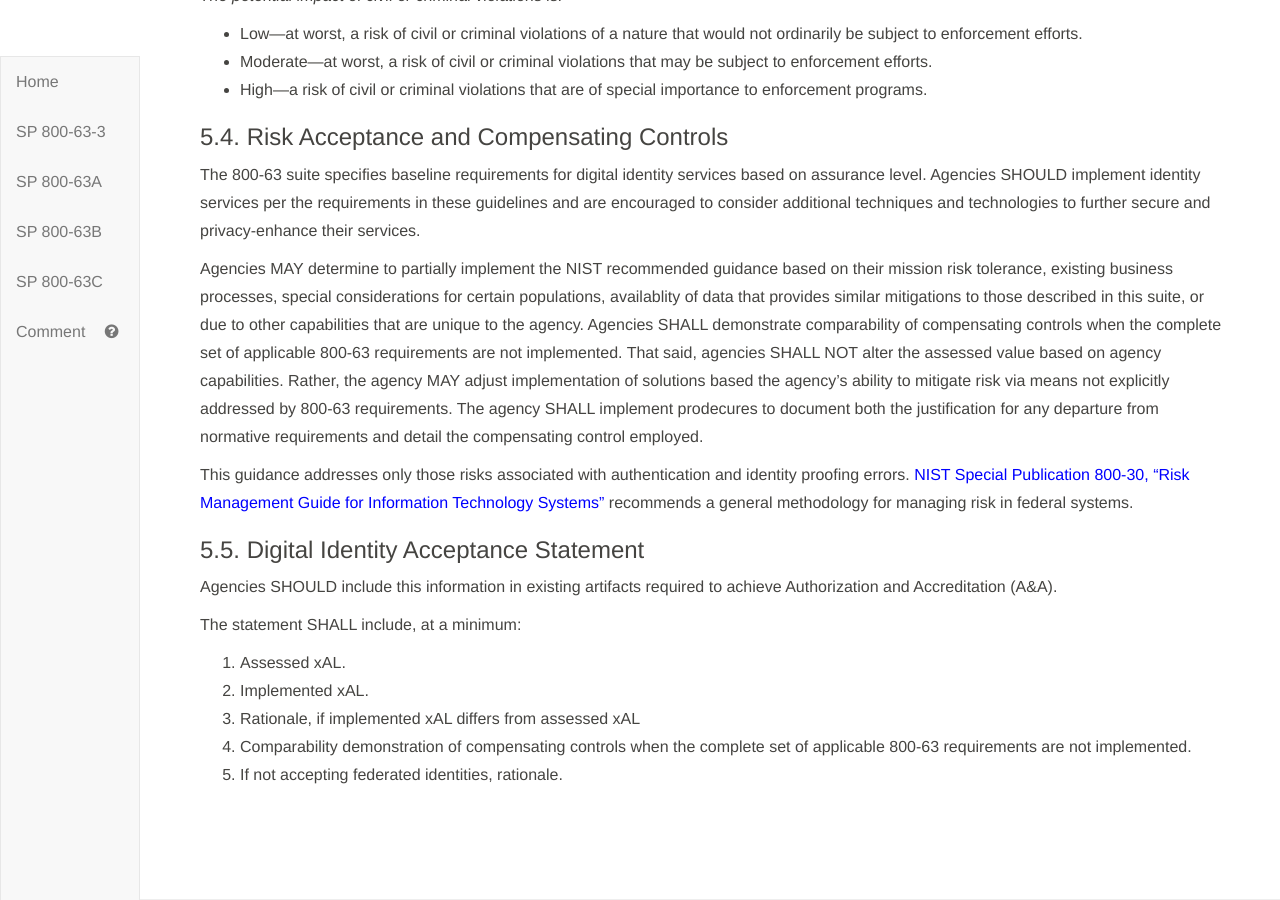
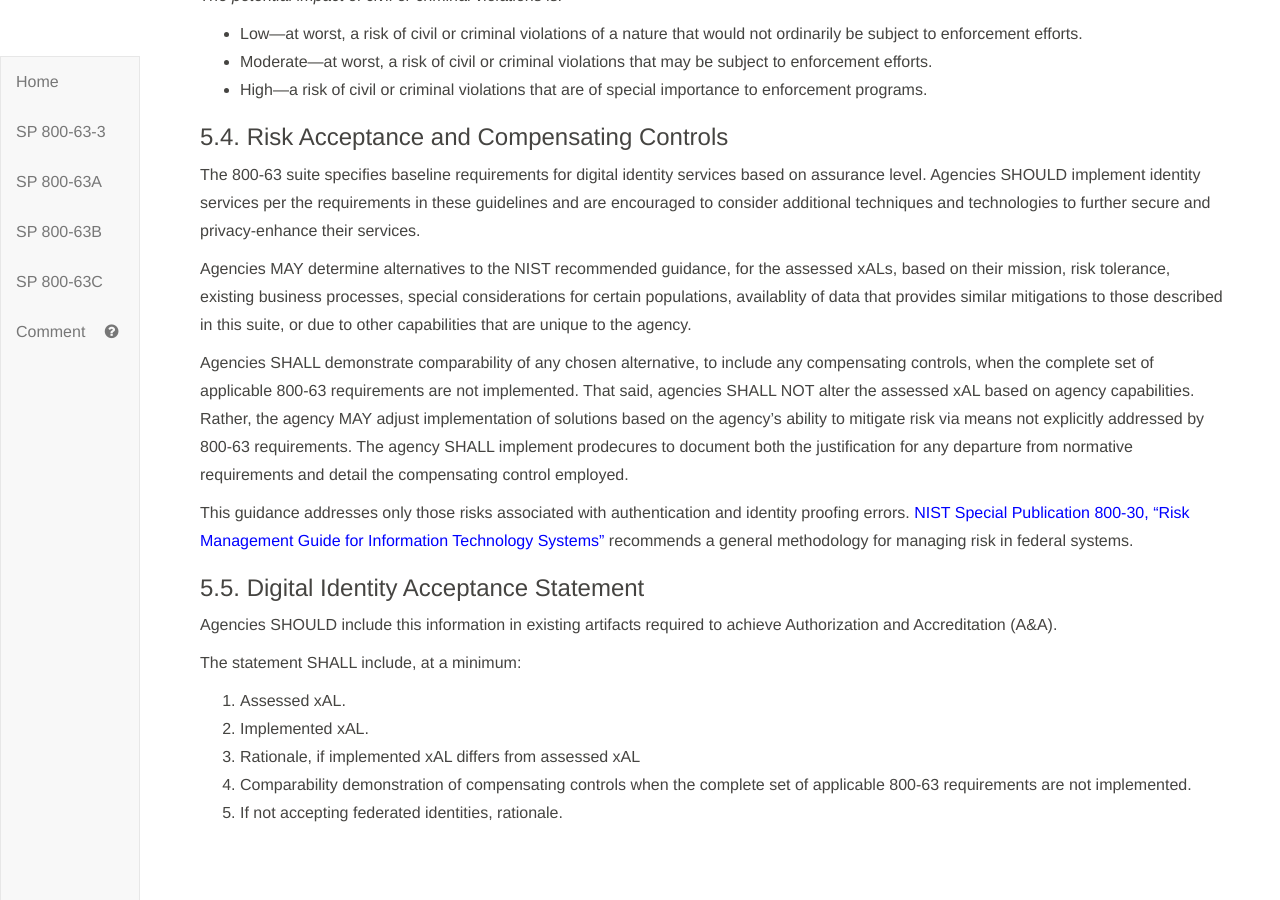
Before and after one commit to usnistgov/800-63-3, a Jekyll site: the page built from sp800-63-3/sec5_DIRM.md, in a window 1280 px wide and 900 px high, scrolled down 4679 px. Built offline with Jekyll 4.4.1, drawn with Linux system fonts in a browser that asks for light colours; our own code applies the rules of GitHub Pages for plain Markdown files.

Commit message:
Closes #1711

```diff
--- a/sp800-63-3/sec5_DIRM.md
+++ b/sp800-63-3/sec5_DIRM.md
@@ -137,7 +137,9 @@ _The potential impact of civil or criminal violations is:_
 
 The 800-63 suite specifies baseline requirements for digital identity services based on assurance level.  Agencies SHOULD implement identity services per the requirements in these guidelines and are encouraged to consider additional techniques and technologies to further secure and privacy-enhance their services.
 
-Agencies MAY determine to partially implement the NIST recommended guidance based on their mission risk tolerance, existing business processes, special considerations for certain populations, availablity of data that provides similar mitigations to those described in this suite, or due to other capabilities that are unique to the agency.  Agencies SHALL demonstrate comparability of compensating controls when the complete set of applicable 800-63 requirements are not implemented. That said, agencies SHALL NOT alter the assessed value based on agency capabilities. Rather, the agency MAY adjust implementation of solutions based the agency's ability to mitigate risk via means not explicitly addressed by 800-63 requirements. The agency SHALL implement prodecures to document both the justification for any departure from normative requirements and detail the compensating control employed.
+Agencies MAY determine alternatives to the NIST recommended guidance, for the assessed xALs, based on their mission, risk tolerance, existing business processes, special considerations for certain populations, availablity of data that provides similar mitigations to those described in this suite, or due to other capabilities that are unique to the agency.
+
+Agencies SHALL demonstrate comparability of any chosen alternative, to include any compensating controls, when the complete set of applicable 800-63 requirements are not implemented. That said, agencies SHALL NOT alter the assessed xAL based on agency capabilities. Rather, the agency MAY adjust implementation of solutions based on the agency's ability to mitigate risk via means not explicitly addressed by 800-63 requirements. The agency SHALL implement prodecures to document both the justification for any departure from normative requirements and detail the compensating control employed.
 
 This guidance addresses only those risks associated with authentication and identity proofing errors. [NIST Special Publication 800-30, "Risk Management Guide for Information Technology Systems"](#SP800-30) recommends a general methodology for managing risk in federal systems.
 
```
